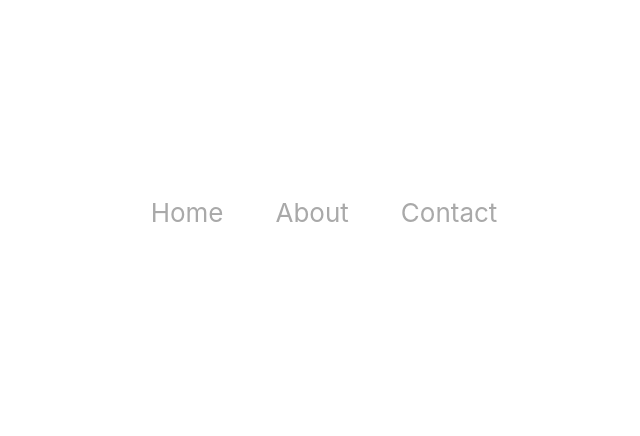
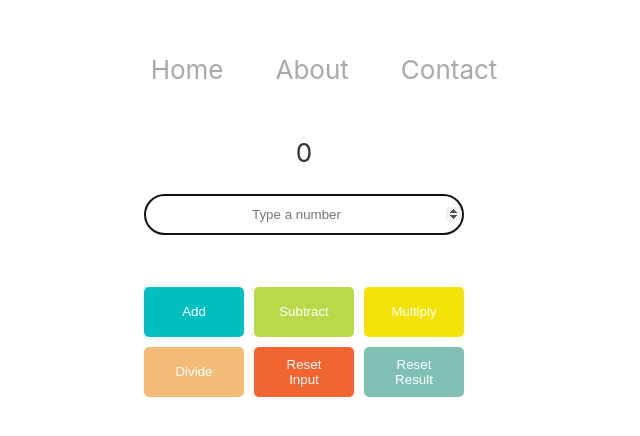
Before and after one commit to mervesenyigit/Create-react-try, a React (Create React App) app: page /calculator in a window 1280 px wide. Before the commit this address had no page. Shown: the part 188-624 px from the top of the page, without its empty margins (336-976 px from the left). Built offline with nearby package versions, Linux system fonts and the light colour scheme.

Commit message:
Add Calculator component with reusable Button component

```diff
--- a/package.json
+++ b/package.json
@@ -3,7 +3,11 @@
   "version": "0.1.0",
   "private": true,
   "dependencies": {
+    "@chakra-ui/react": "^3.2.4",
+    "@emotion/react": "^11.14.0",
+    "@emotion/styled": "^11.14.0",
     "cra-template": "1.2.0",
+    "framer-motion": "^11.15.0",
     "react": "^19.0.0",
     "react-dom": "^19.0.0",
     "react-router-dom": "^7.1.1",
--- a/src/App.css
+++ b/src/App.css
@@ -53,3 +53,22 @@ h1, p {
     transform: rotate(360deg);
   }
 }
+
+.inputContent{
+  padding: 12px 2px;
+  border: 1px solid gray;
+  border-radius: 2em;
+  text-align: center;
+}
+.inputResultContent
+{
+  display: grid;
+
+}
+.buttonContent {
+  display: grid;
+  grid-template-columns: 100px 100px 100px;
+  grid-template-rows: 50px 50px;
+  gap: 10px;
+  margin-top: 2em;
+}
--- a/src/App.js
+++ b/src/App.js
@@ -4,6 +4,7 @@ import { Routes, Route, Link } from 'react-router-dom';
 import Home from './components/Home';
 import About from './components/About';
 import Contact from './components/Contact';
+import Calculator from './components/Calculator';
 
 function App() {
   return (
@@ -27,6 +28,7 @@ function App() {
           <Route path="/" element={<Home />} />
           <Route path="/about" element={<About />} />
           <Route path="/contact" element={<Contact />} />
+          <Route path="/calculator" element={<Calculator />} />
         </Routes>
       </header>
     </div>
--- /dev/null
+++ b/src/components/Button.js
@@ -0,0 +1,15 @@
+
+import React from 'react';
+
+const Button = ({ backgroundColor, onClick, children ,color}) => {
+  return (
+    <button
+      onClick={onClick}
+      style={{ color:color,backgroundColor: backgroundColor, padding: '10px 20px', border: 'none', borderRadius: '5px' }}
+    >
+      {children}
+    </button>
+  );
+};
+
+export default Button;
--- /dev/null
+++ b/src/components/Calculator.js
@@ -0,0 +1,83 @@
+import React, { useEffect, useRef,useState } from 'react'
+import Button from './../components/Button';
+
+
+
+function Calculator() {
+
+    const[result,setResult]=useState(0);
+
+    const inputRef = useRef(null);
+    const resultRef = useRef(null);
+
+    useEffect(()=>  {
+      inputRef.current.focus();
+     })
+
+
+    function handleAddition() {
+        const currentValue = Number(inputRef.current.value);
+        setResult((prevResult) => prevResult + currentValue);
+        inputRef.current.value = '';
+      }
+      function handleSubtraction () {
+        const currentValue = Number(inputRef.current.value);
+        setResult((prevResult) => prevResult - currentValue);
+        inputRef.current.value = '';
+      }
+      function handleMultiplication () {
+        const currentValue = Number(inputRef.current.value);
+        setResult((prevResult) => prevResult * currentValue);
+        inputRef.current.value = '';
+      }
+      function handleDivision () {
+        const currentValue = Number(inputRef.current.value);
+        setResult((prevResult) => prevResult / currentValue);
+        inputRef.current.value = '';
+      }
+     const resetInput =()=>{
+
+       inputRef.current.value = 0 ;
+
+     }
+     const resetResult =()=>{
+       setResult((prevResult) => prevResult * 0);
+
+      }
+
+
+
+  return (
+
+
+    <div>
+
+        <div className='inputResultContent'>
+        <p ref={resultRef}>{result}</p>
+
+       <input
+          className="inputContent"
+          ref={inputRef}
+          type="number"
+          placeholder='Type a number'
+
+       />
+
+        </div>
+        <div className='buttonContent'>
+        <Button backgroundColor="#04BFBF" color="white" onClick={handleAddition}>Add</Button>
+      <Button backgroundColor="#BAD94A"  color="white" onClick={handleSubtraction}>Subtract</Button>
+      <Button backgroundColor="#F2E205"  color="white" onClick={handleMultiplication}>Multiply</Button>
+      <Button backgroundColor="#F2BB77"  color="white" onClick={handleDivision}>Divide</Button>
+      <Button backgroundColor="#F26430"  color="white" onClick={resetInput}>Reset Input</Button>
+      <Button backgroundColor="#80BFB4"  color="white" onClick={resetResult}>Reset Result</Button>
+          </div>
+
+
+
+
+    </div>
+  )
+}
+
+export default Calculator
```
Also changed, not shown: src/index.js (+9 -3 lines), 1 other file (tests, documents, lock files or other folders).
